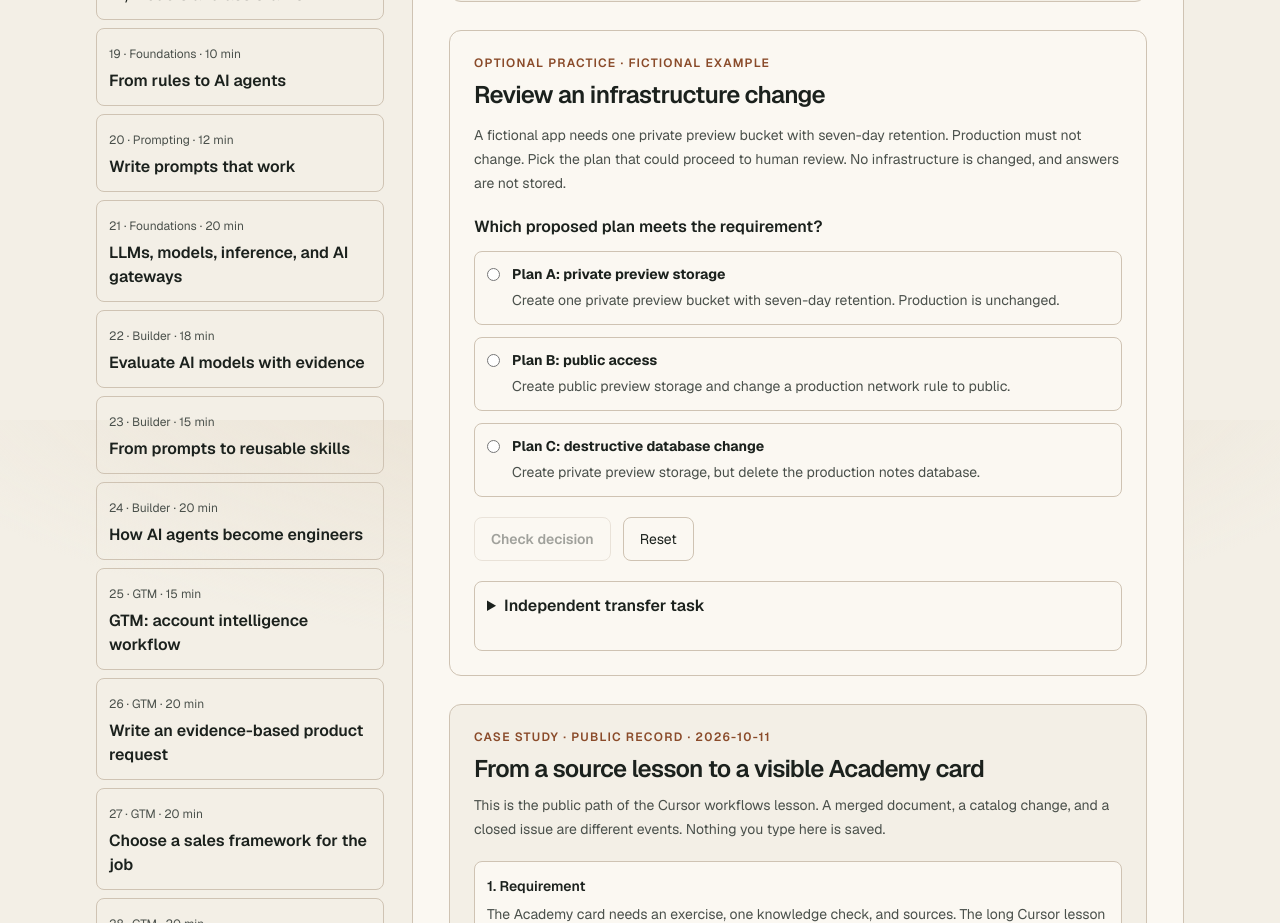
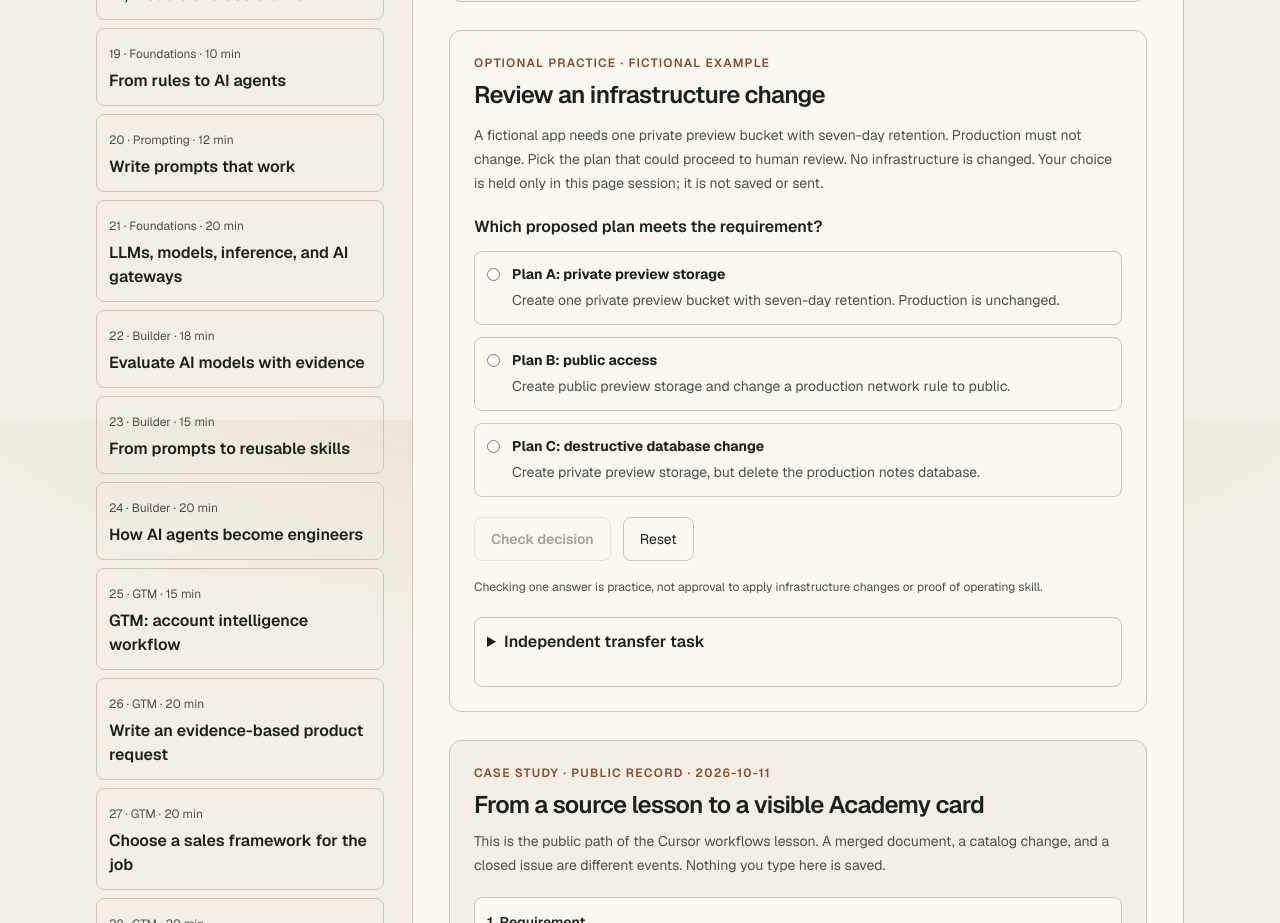
Before and after one commit to heyfunwhoa/byjoyaing-portfolio, a Next.js app: page /ai-academy in a window 1280 px wide. Shown: the part 2780-3703 px from the top of the page. Built offline with nearby package versions, Linux system fonts and the light colour scheme.

Commit message:
fix(academy): clarify session-only practice state and approval boundary

```diff
--- a/components/ai-academy/iac-plan-lab.tsx
+++ b/components/ai-academy/iac-plan-lab.tsx
@@ -10,7 +10,7 @@ export function IacPlanLab() {
     <section aria-label="IaC plan review practice" className="mt-7 rounded-xl border border-border bg-card p-4 sm:p-6">
       <p className="text-xs font-semibold uppercase tracking-widest text-accent">Optional practice · Fictional example</p>
       <h3 className="mt-2 font-display text-xl sm:text-2xl">Review an infrastructure change</h3>
-      <p className="mt-3 text-sm leading-6 text-muted">A fictional app needs one private preview bucket with seven-day retention. Production must not change. Pick the plan that could proceed to human review. No infrastructure is changed, and answers are not stored.</p>
+      <p className="mt-3 text-sm leading-6 text-muted">A fictional app needs one private preview bucket with seven-day retention. Production must not change. Pick the plan that could proceed to human review. No infrastructure is changed. Your choice is held only in this page session; it is not saved or sent.</p>
       <fieldset className="mt-5 space-y-3">
         <legend className="mb-3 font-semibold">Which proposed plan meets the requirement?</legend>
         {iacPlans.map(plan => (
@@ -25,6 +25,7 @@ export function IacPlanLab() {
         <button type="button" onClick={() => {setSelected(null);setSubmitted(false);}} className="min-h-11 rounded-lg border border-border px-4 py-2 text-sm focus-visible:outline-2 focus-visible:outline-offset-2 focus-visible:outline-accent">Reset</button>
       </div>
       {result ? <div role="status" className="mt-4 rounded-lg border border-border bg-background p-4 text-sm leading-6"><p className="font-semibold">{result.decision === "candidate" ? "Candidate for review, not approval to apply." : "Stop: unapproved or unsafe change."}</p><p className="mt-2">{result.feedback}</p></div> : null}
+      <p className="mt-4 text-xs leading-5 text-muted">Checking one answer is practice, not approval to apply infrastructure changes or proof of operating skill.</p>
       <details className="mt-5 rounded-lg border border-border p-3"><summary className="min-h-11 cursor-pointer font-semibold focus-visible:outline-2 focus-visible:outline-offset-2 focus-visible:outline-accent">Independent transfer task</summary><p className="mt-2 text-sm leading-6">A fictional report-export worker needs private storage, but a plan unexpectedly replaces the production database. Explain why to stop, what evidence to request, and who may authorize any change. Correctly selecting an answer is practice, not proof of operational skill.</p></details>
     </section>
   );
```
